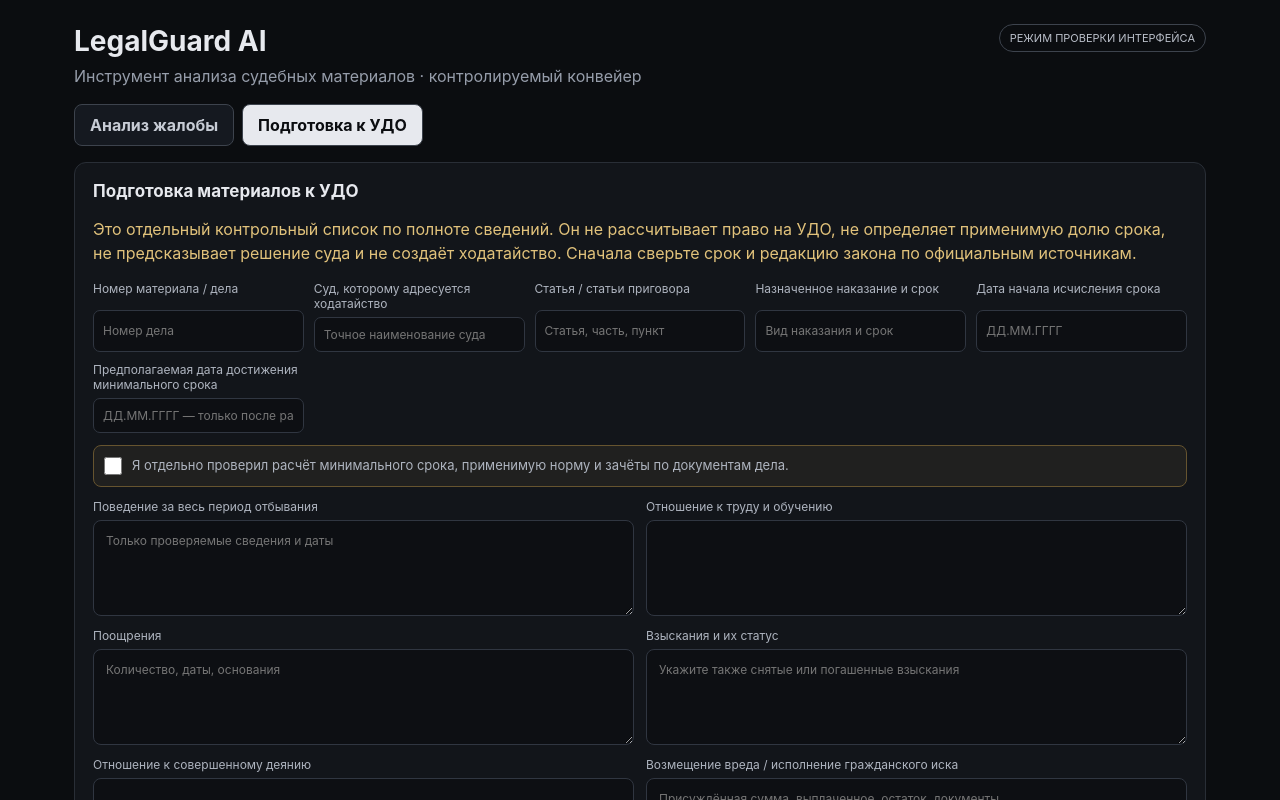
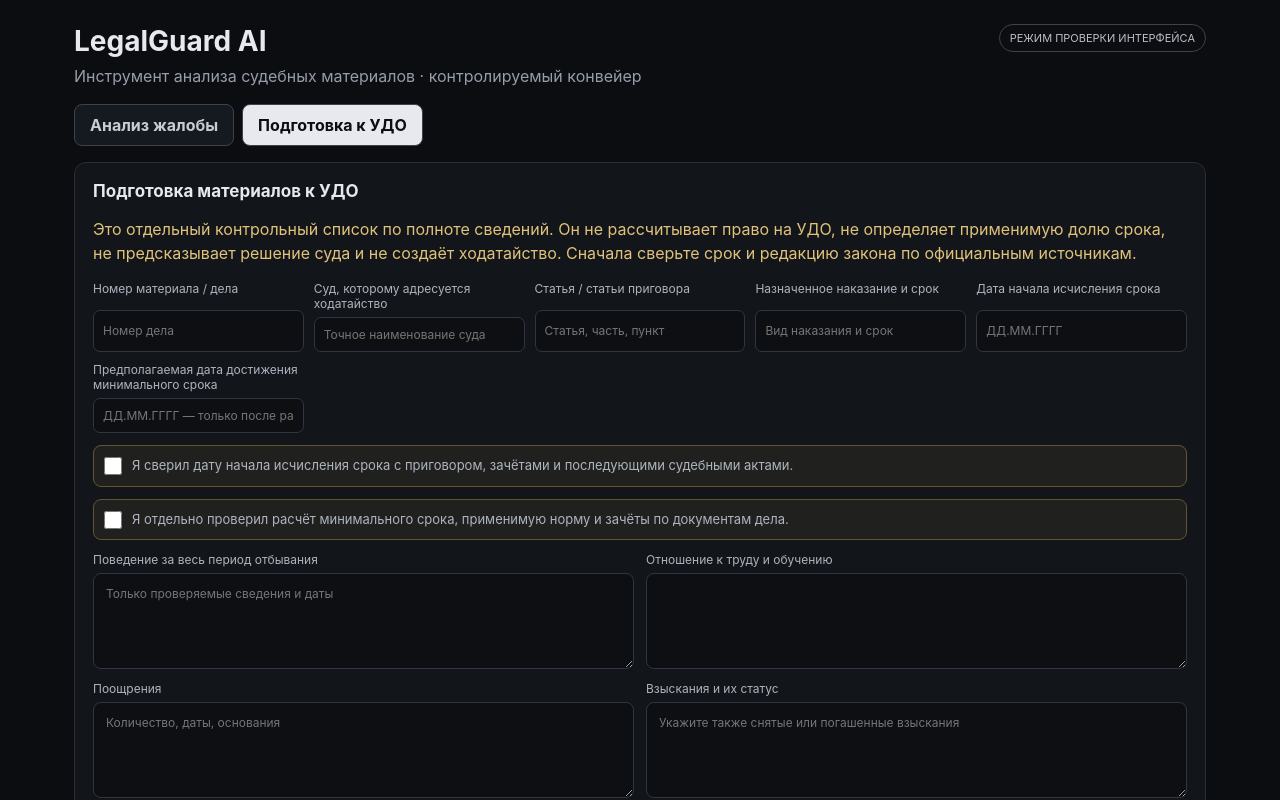
Before and after one commit to porejrosebostan40-cmd/legalguard-ai-fixed, a React (Vite) app: page / in a window 1280 px wide. Both pictures are taken after a click on the button "Подготовка к УДО". Shown: the top 800 px of the page. Built offline with nearby package versions, Linux system fonts and the light colour scheme.

Commit message:
Add explicit confirmation for sentence-start date verification

```diff
--- a/src/udo/UdoReadiness.tsx
+++ b/src/udo/UdoReadiness.tsx
@@ -8,6 +8,7 @@ const emptyIntake: UdoIntake = {
   offenseArticles: '',
   sentenceDescription: '',
   sentenceStartDate: '',
+  sentenceStartDateVerified: false,
   minimumEligibilityDate: '',
   eligibilityDateVerified: false,
   behaviorSummary: '',
@@ -70,6 +71,7 @@ export function UdoReadiness() {
         <label>Дата начала исчисления срока<input value={input.sentenceStartDate} onChange={(event) => update('sentenceStartDate', event.target.value)} placeholder="ДД.ММ.ГГГГ" /></label>
         <label>Предполагаемая дата достижения минимального срока<input value={input.minimumEligibilityDate} onChange={(event) => update('minimumEligibilityDate', event.target.value)} placeholder="ДД.ММ.ГГГГ — только после расчёта" /></label>
       </div>
+      <label className="udo-confirm"><input type="checkbox" checked={input.sentenceStartDateVerified} onChange={(event) => update('sentenceStartDateVerified', event.target.checked)} />Я сверил дату начала исчисления срока с приговором, зачётами и последующими судебными актами.</label>
       <label className="udo-confirm"><input type="checkbox" checked={input.eligibilityDateVerified} onChange={(event) => update('eligibilityDateVerified', event.target.checked)} />Я отдельно проверил расчёт минимального срока, применимую норму и зачёты по документам дела.</label>
 
       <div className="udo-fields">
```
